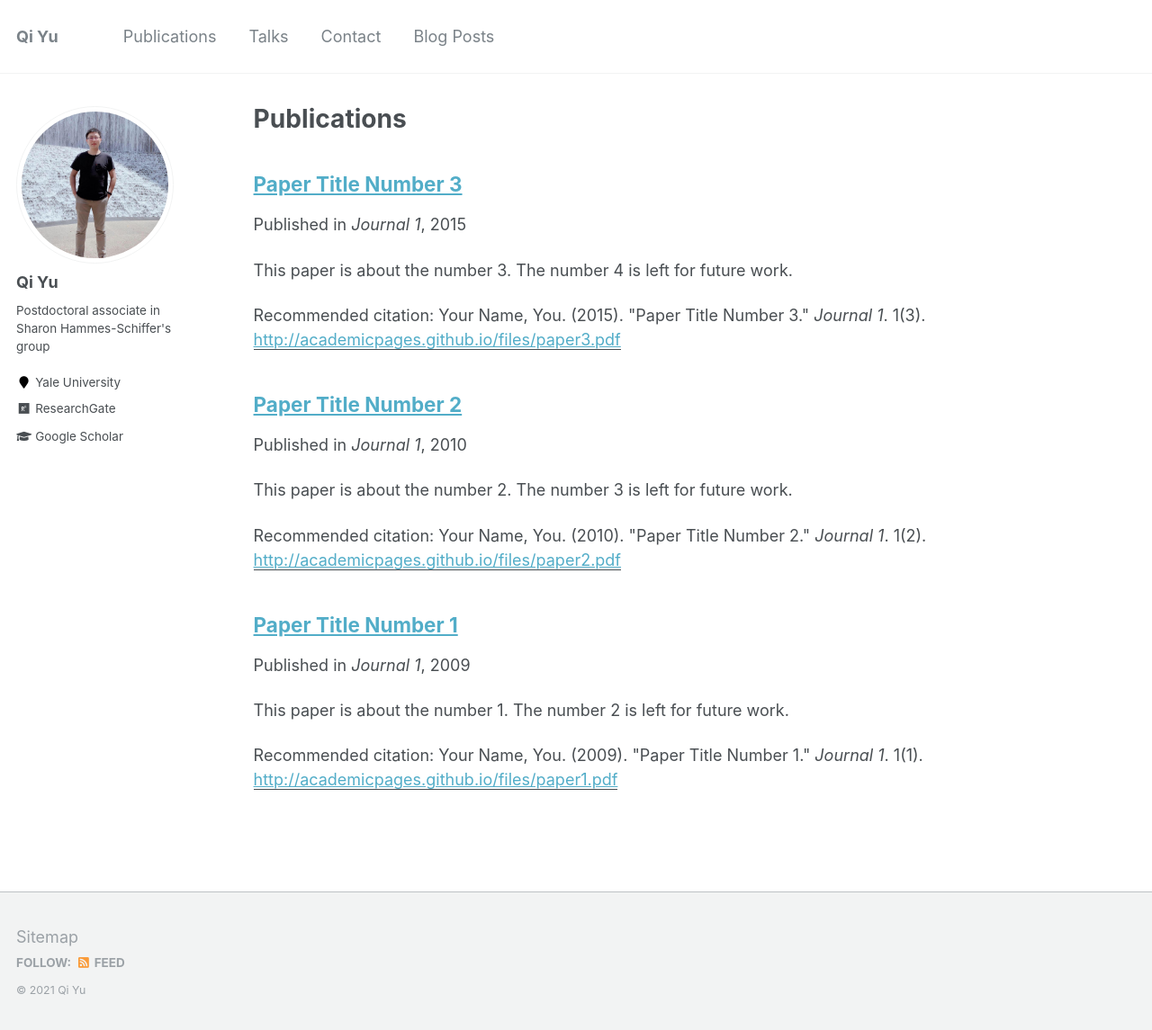
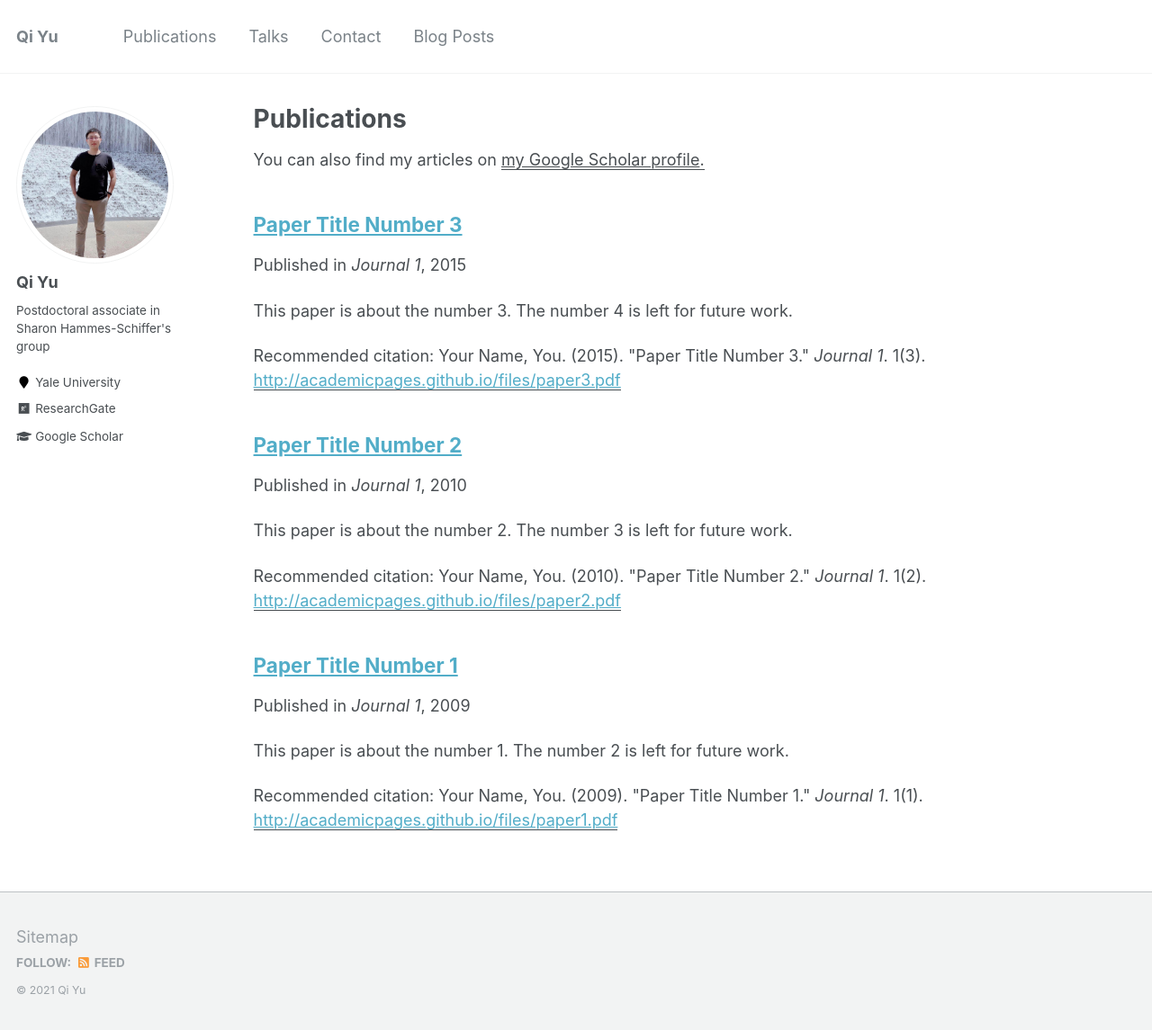
Before and after one commit to qiyuchem/qiyuchem.github.io, a Jekyll site: the page built from _pages/publications.md, in a window 1280 px wide and 1147 px high. Shown: the whole window at 90% size. Built offline with Jekyll 4.4.1, drawn with Linux system fonts in a browser that asks for light colours.

Commit message:
Update publications.md

```diff
--- a/_pages/publications.md
+++ b/_pages/publications.md
@@ -4,6 +4,8 @@ title: "Publications"
 permalink: /publications/
 author_profile: true
 ---
+
+You can also find my articles on <u><a href="{{author.googlescholar}}">my Google Scholar profile</a>.</u>
 
 {% if author.googlescholar %}
   You can also find my articles on <u><a href="{{author.googlescholar}}">my Google Scholar profile</a>.</u>
```
